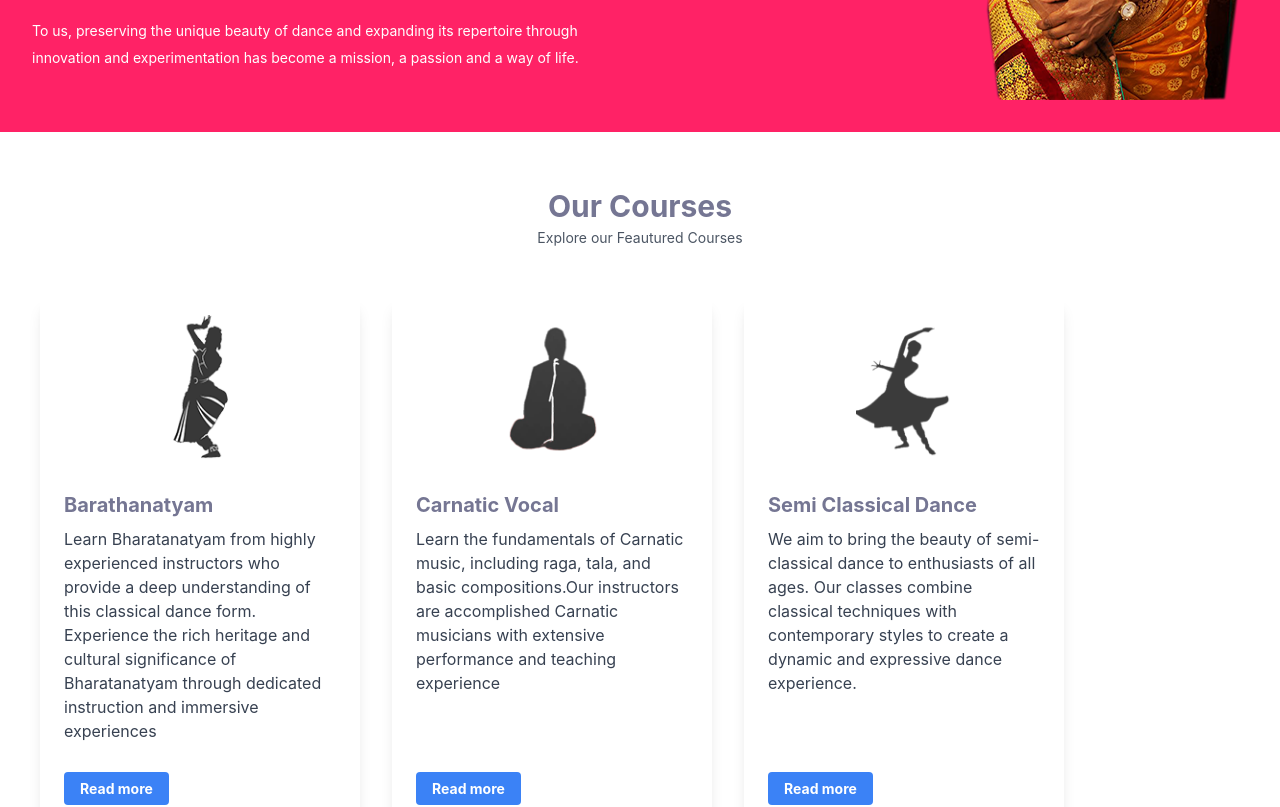
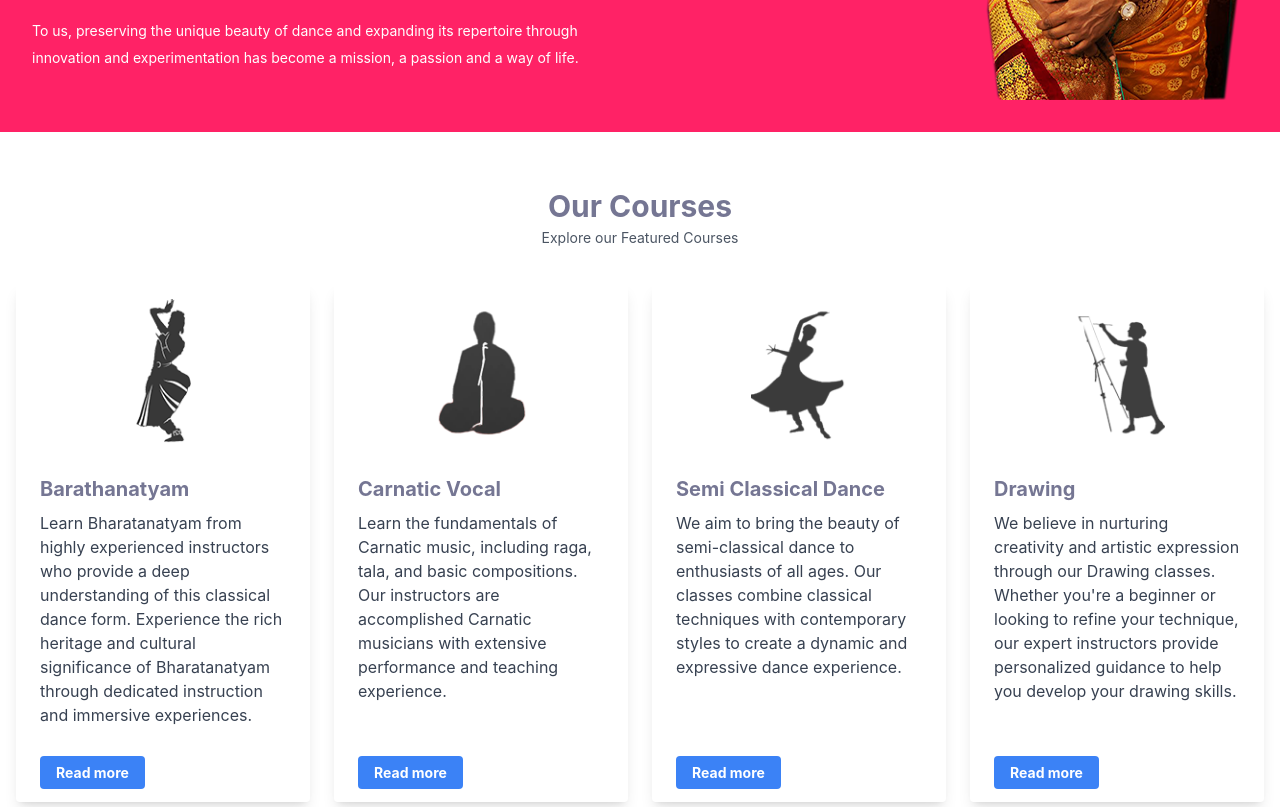
Before and after one commit to nadanaloga/React-app, a React (Create React App) app: page / in a window 1280 px wide. Shown: the part 1320-2127 px from the top of the page. Built offline with nearby package versions, Linux system fonts and the light colour scheme.

Commit message:
Normalize line endings

```diff
--- a/package.json
+++ b/package.json
@@ -3,7 +3,6 @@
   "version": "0.1.0",
   "private": true,
   "dependencies": {
-    "@heroicons/react": "^2.1.5",
     "@hookform/resolvers": "^3.9.0",
     "@testing-library/jest-dom": "^5.17.0",
     "@testing-library/react": "^13.4.0",
--- a/src/components/Card.js
+++ b/src/components/Card.js
@@ -1,5 +1,3 @@
-// src/components/Card.js
-
 import React from 'react';
 import { useSpring, animated } from 'react-spring';
 
@@ -11,7 +9,7 @@ const Card = ({ imageUrl, title, content, link }) => {
   });
 
   return (
-  <animated.div className="max-w-xs flex flex-col rounded overflow-hidden shadow-lg m-4" style={props}>
+    <animated.div className="w-full flex flex-col rounded overflow-hidden shadow-lg" style={props}>
       <div className="flex justify-center py-4">
         <img className="w-24 h-auto object-cover" src={imageUrl} alt="Card image" />
       </div>
--- a/src/components/CardGrid.js
+++ b/src/components/CardGrid.js
@@ -1,4 +1,3 @@
-// components/CardGrid.js
 import React from 'react';
 import Card from './Card';
 import SectionHeader from '../components/SectionHeader';
@@ -9,23 +8,23 @@ import image4 from '../assets/img/category/painting.png';
 
 const CardGrid = () => {
   return (
-    <div className="container mx-auto p-6">
-       <SectionHeader
+    <div className="container mx-auto px-4 py-6">
+      <SectionHeader
         title="Our Courses"
-        description="Explore our Feautured Courses"
+        description="Explore our Featured Courses"
       />
 
-      <div className="flex flex-wrap">
+      <div className="grid grid-cols-1 sm:grid-cols-2 md:grid-cols-3 lg:grid-cols-4 gap-6">
         <Card
           imageUrl={image1}
           title="Barathanatyam"
-          content=" Learn Bharatanatyam from highly experienced instructors who provide a deep understanding of this classical dance form. Experience the rich heritage and cultural significance of Bharatanatyam through dedicated instruction and immersive experiences"
+          content="Learn Bharatanatyam from highly experienced instructors who provide a deep understanding of this classical dance form. Experience the rich heritage and cultural significance of Bharatanatyam through dedicated instruction and immersive experiences."
           link="/course/bharatanatyam"
         />
         <Card
           imageUrl={image2}
           title="Carnatic Vocal"
-          content="Learn the fundamentals of Carnatic music, including raga, tala, and basic compositions.Our instructors are accomplished Carnatic musicians with extensive performance and teaching experience"
+          content="Learn the fundamentals of Carnatic music, including raga, tala, and basic compositions. Our instructors are accomplished Carnatic musicians with extensive performance and teaching experience."
           link="/course/vocal"
         />
         <Card
@@ -34,14 +33,12 @@ const CardGrid = () => {
           content="We aim to bring the beauty of semi-classical dance to enthusiasts of all ages. Our classes combine classical techniques with contemporary styles to create a dynamic and expressive dance experience."
           link="/course/semiclassical"
         />
-         <Card
+        <Card
           imageUrl={image4}
           title="Drawing"
           content="We believe in nurturing creativity and artistic expression through our Drawing classes. Whether you're a beginner or looking to refine your technique, our expert instructors provide personalized guidance to help you develop your drawing skills."
           link="/course/drawing"
         />
-
-
       </div>
     </div>
   );
```
Also changed, not shown: 1 other file (tests, documents, lock files or other folders).
